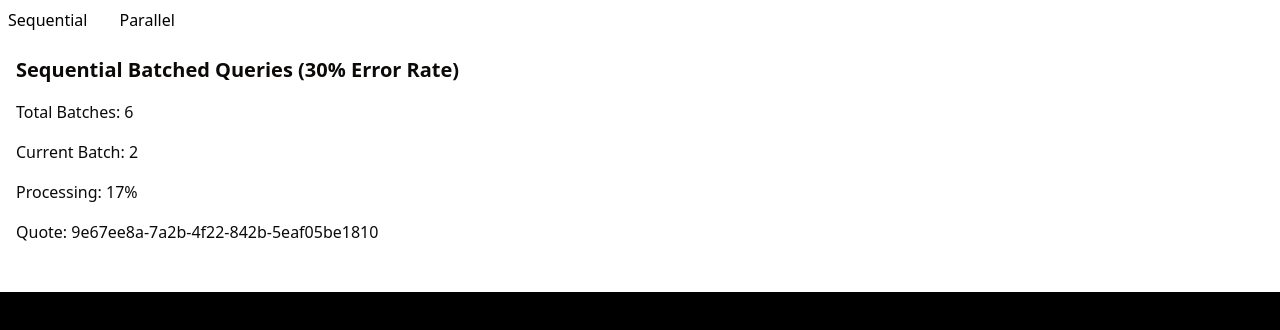
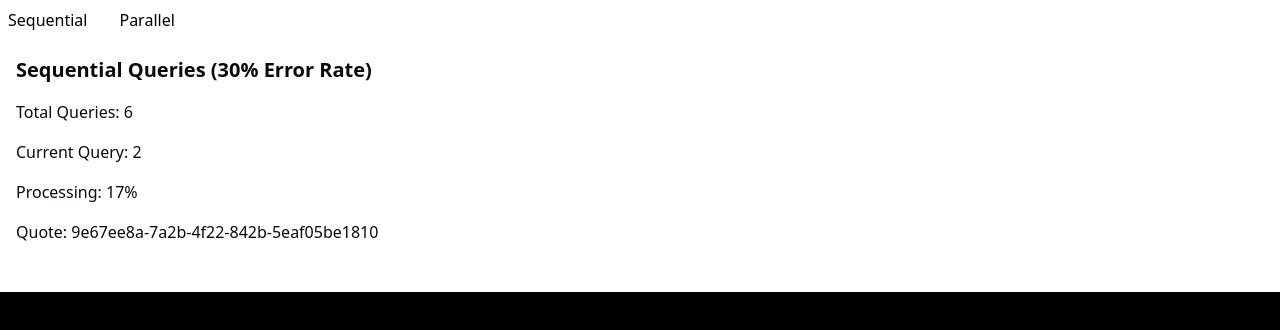
Before and after one commit to Nhollas/query-batching-spike, a Next.js app: page /sequential in a window 1280 px wide. Shown: the top 330 px of the page. Built offline with nearby package versions, Linux system fonts and the light colour scheme.

Commit message:
Make query hooks agnostic on what array items can be used.

```diff
--- a/app/(routes)/parallel/page.tsx
+++ b/app/(routes)/parallel/page.tsx
@@ -3,15 +3,18 @@
 import React, { useMemo } from "react"
 import { quoteQueryOptions } from "@/quote-query-options"
 import products from "@/large_products_payload.json"
-import { useParallelBatchedQueries } from "@/hooks/use-parallel-batched-queries"
+import { useParallelQueries } from "@/hooks/use-parallel-queries"
 import { batchItemsByByteLimit } from "@/lib/batch-items-by-byte-limit"
 import { QuoteDisplay } from "@/components/quote-display"
 
 export default function Home() {
-  const batches = useMemo(() => batchItemsByByteLimit(products, 25_000), [])
+  const batchedProducts = useMemo(
+    () => batchItemsByByteLimit(products, 25_000),
+    [],
+  )
 
-  const results = useParallelBatchedQueries({
-    batches,
+  const results = useParallelQueries({
+    items: batchedProducts,
     getQueryOptions: ({ items, batchId }) =>
       quoteQueryOptions({
         queryKey: ["quote", `batch-${batchId}`],
--- a/app/(routes)/sequential/page.tsx
+++ b/app/(routes)/sequential/page.tsx
@@ -3,15 +3,15 @@
 import React, { useMemo } from "react"
 import { quoteQueryOptions } from "@/quote-query-options"
 import products from "@/large_products_payload.json"
-import { useSequentialBatchedQueries } from "@/hooks/use-sequential-batched-queries"
+import { useSequentialQueries } from "@/hooks/use-sequential-queries"
 import { batchProductsByCategory } from "@/lib/batch-products-by-category"
 import { QuoteDisplay } from "@/components/quote-display"
 
 export default function Home() {
-  const batches = useMemo(() => batchProductsByCategory(products), [])
+  const batchedProducts = useMemo(() => batchProductsByCategory(products), [])
 
-  const { results, progress, currentBatch } = useSequentialBatchedQueries({
-    batches,
+  const { results, progress, currentQuery } = useSequentialQueries({
+    items: batchedProducts,
     getQueryOptions: ({ items, batchId }) =>
       quoteQueryOptions({
         queryKey: ["quote", `batch-${batchId}`],
@@ -22,10 +22,10 @@ export default function Home() {
   return (
     <div className="space-y-4">
       <h1 className="text-xl font-semibold">
-        Sequential Batched Queries (30% Error Rate)
+        Sequential Queries (30% Error Rate)
       </h1>
-      <div>Total Batches: {batches.length}</div>
-      <div>Current Batch: {currentBatch}</div>
+      <div>Total Queries: {batchedProducts.length}</div>
+      <div>Current Query: {currentQuery}</div>
       <div>Processing: {progress}%</div>
       <div className="flex flex-col gap-2">
         {results.map((result, index) => (
--- a/app/hooks/use-parallel-batched-queries.ts
+++ /dev/null
@@ -1,16 +0,0 @@
-import { useQueries, UseQueryOptions } from "@tanstack/react-query"
-import { ItemBatch } from "@/types"
-
-interface UseParallelBatchedQueriesProps<TItem, TData> {
-  getQueryOptions: (batch: ItemBatch<TItem>) => UseQueryOptions<TData>
-  batches: ItemBatch<TItem>[]
-}
-
-export const useParallelBatchedQueries = <TItem, TData>({
-  batches,
-  getQueryOptions,
-}: UseParallelBatchedQueriesProps<TItem, TData>) => {
-  return useQueries({
-    queries: batches.map((batch) => getQueryOptions(batch)),
-  })
-}
--- /dev/null
+++ b/app/hooks/use-parallel-queries.ts
@@ -0,0 +1,15 @@
+import { useQueries, UseQueryOptions } from "@tanstack/react-query"
+
+interface UseParallelQueriesProps<TItem, TData> {
+  getQueryOptions: (item: TItem) => UseQueryOptions<TData>
+  items: TItem[]
+}
+
+export const useParallelQueries = <TItem, TData>({
+  items,
+  getQueryOptions,
+}: UseParallelQueriesProps<TItem, TData>) => {
+  return useQueries({
+    queries: items.map((item) => getQueryOptions(item)),
+  })
+}
--- a/app/hooks/use-sequential-batched-queries.ts
+++ /dev/null
@@ -1,43 +0,0 @@
-import { useQueries, UseQueryOptions } from "@tanstack/react-query"
-import { ItemBatch } from "@/types"
-import { useEffect, useState } from "react"
-
-interface UseSequentialBatchedQueriesProps<TItem, TData> {
-  getQueryOptions: (batch: ItemBatch<TItem>) => UseQueryOptions<TData>
-  batches: ItemBatch<TItem>[]
-}
-
-export const useSequentialBatchedQueries = <TItem, TData>({
-  getQueryOptions,
-  batches,
-}: UseSequentialBatchedQueriesProps<TItem, TData>) => {
-  const [currentBatchIndex, setCurrentBatchIndex] = useState(1)
-
-  const selectedBatches = batches.slice(0, currentBatchIndex)
-
-  const { progress, isLastQueryFetched, results } = useQueries({
-    queries: selectedBatches.map((batch) => getQueryOptions(batch)),
-    combine: (results) => {
-      const completedQueryCount = results.filter((r) => r.isFetched).length
-      const progress = Math.round((completedQueryCount / batches.length) * 100)
-
-      return {
-        results,
-        progress,
-        isLastQueryFetched: results[results.length - 1]?.isFetched,
-      }
-    },
-  })
-
-  useEffect(() => {
-    if (isLastQueryFetched && currentBatchIndex < batches.length) {
-      setCurrentBatchIndex((prev) => prev + 1)
-    }
-  }, [isLastQueryFetched, currentBatchIndex, batches.length])
-
-  return {
-    results,
-    progress,
-    currentBatch: currentBatchIndex,
-  }
-}
--- /dev/null
+++ b/app/hooks/use-sequential-queries.ts
@@ -0,0 +1,42 @@
+import { useQueries, UseQueryOptions } from "@tanstack/react-query"
+import { useEffect, useState } from "react"
+
+interface UseSequentialQueriesProps<TItem, TData> {
+  getQueryOptions: (item: TItem) => UseQueryOptions<TData>
+  items: TItem[]
+}
+
+export const useSequentialQueries = <TItem, TData>({
+  getQueryOptions,
+  items,
+}: UseSequentialQueriesProps<TItem, TData>) => {
+  const [currentQueryIndex, setCurrentQueryIndex] = useState(1)
+
+  const selectedItems = items.slice(0, currentQueryIndex)
+
+  const { progress, isLastQueryFetched, results } = useQueries({
+    queries: selectedItems.map((item) => getQueryOptions(item)),
+    combine: (results) => {
+      const completedQueryCount = results.filter((r) => r.isFetched).length
+      const progress = Math.round((completedQueryCount / items.length) * 100)
+
+      return {
+        results,
+        progress,
+        isLastQueryFetched: results[results.length - 1]?.isFetched,
+      }
+    },
+  })
+
+  useEffect(() => {
+    if (isLastQueryFetched && currentQueryIndex < items.length) {
+      setCurrentQueryIndex((prev) => prev + 1)
+    }
+  }, [isLastQueryFetched, currentQueryIndex, items.length])
+
+  return {
+    results,
+    progress,
+    currentQuery: currentQueryIndex,
+  }
+}
```
